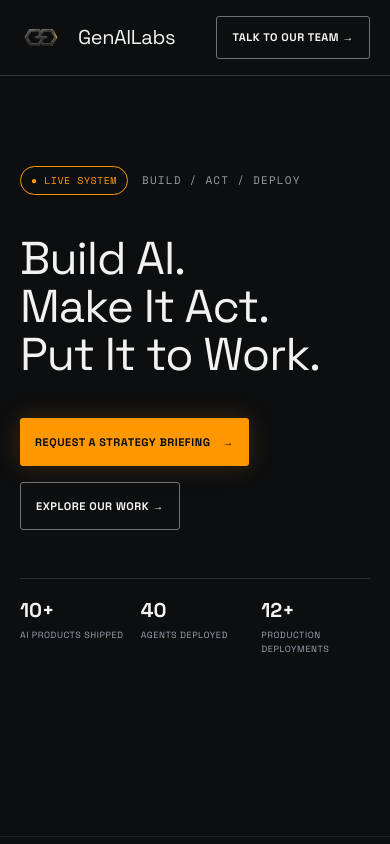
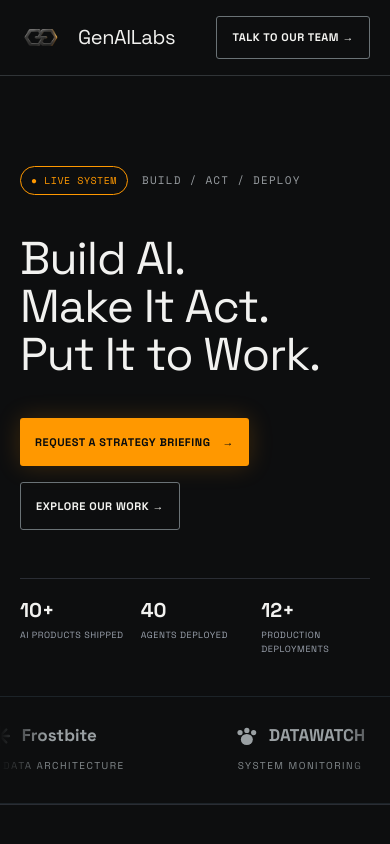
Before and after one commit to M4H1-4B1R/genai-site, a Next.js app: page / in a window 390 px wide. Shown: the top 844 px of the page. Built offline with nearby package versions, Linux system fonts and the light colour scheme.

Commit message:
fix: odd gap in mobile view

```diff
--- a/app/globals.css
+++ b/app/globals.css
@@ -213,6 +213,7 @@ select {
   }
   .hero-scroll .hero {
     height: auto;
+    min-height: 0;
     position: relative;
   }
   .hero-lines,
@@ -236,6 +237,7 @@ select {
   }
   .hero-scroll .hero {
     height: auto;
+    min-height: 0;
     position: relative;
   }
   .hero-end-tag,
```
